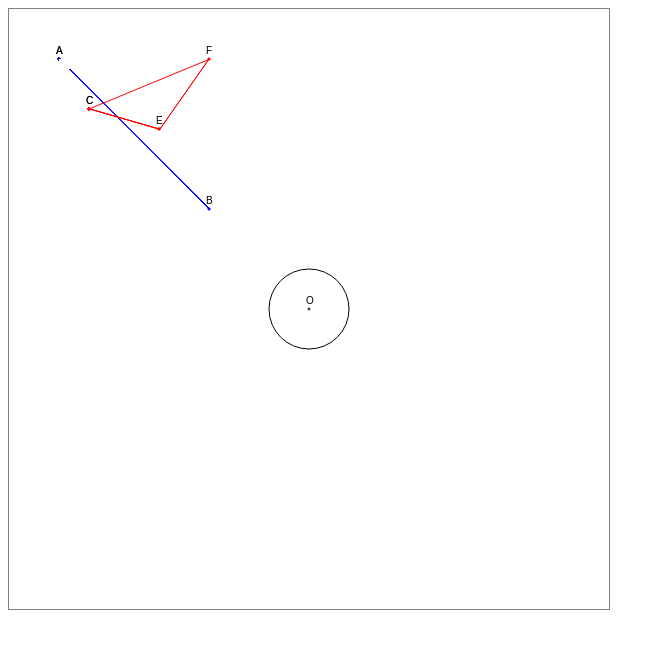
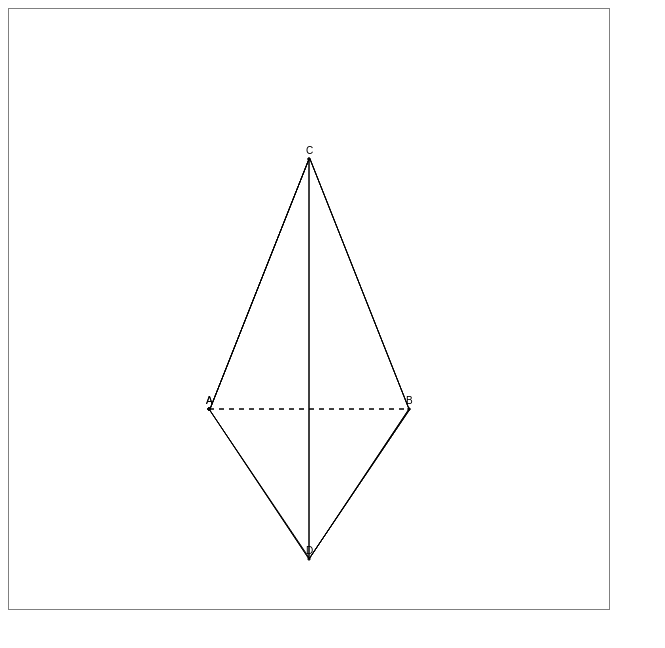
Before and after one commit to ToxaMus/drawer-2, a plain HTML site: page index.html in a window 1280 px wide. Shown: the whole page, without its empty margins (0-665 px from the left). Drawn offline with Linux system fonts and the light colour scheme.

Commit message:
other:: made the tetrahedron

```diff
--- a/index.html
+++ b/index.html
@@ -6,6 +6,7 @@
     <script src="circle.js"></script>
     <script src="point.js"></script>
     <script src="rubber.js"></script>
+    <script src="tetrahedron.js"></script>
 </head>
 
 <body>
@@ -18,23 +19,13 @@
     const context = canvas.getContext("2d");
     const scene = new Scene(context);
 
-    const line = new Shape([new Point('A', 50, 50), new Point('B', 200, 200)]);
-    line.color ='blue';
-
-    const triangle = new Shape([
-        new Point('C', 80, 100),
-        new Point('E', 150, 120),
-        new Point('F', 200, 50)
+    const tetrahedron = new Tetrahedron([
+        new Point('A', 200, 400),
+        new Point('C', 300, 150),
+        new Point('B', 400, 400),
+        new Point('D', 300, 550),
     ]);
-    triangle.color = 'red'
-
-    const circle = new Circle(new Point('O', 300, 300), 40);
-    const rubber = new Rubber([50, 50], 100, 10)
-
-    scene.addShape(line);
-    scene.addShape(triangle);
-    scene.addShape(circle);
-    scene.addShape(rubber)
+    scene.addShape(tetrahedron)
     scene.draw()
 
 </script>
--- a/shape.js
+++ b/shape.js
@@ -19,6 +19,7 @@ class Shape {
     }
 
     draw(ctx) {
+        console.log('DRAW SHAPE')
         ctx.strokeStyle = this._color;
 
         ctx.beginPath();
--- /dev/null
+++ b/tetrahedron.js
@@ -0,0 +1,42 @@
+class Tetrahedron extends Shape {
+    constructor(point) {
+        super(point)
+        this._vertex = point;
+    }
+
+    get vertex() {
+        return this._vertex
+    }
+
+    draw(ctx) {
+        super.draw(ctx);
+
+        const fourthVertex = this._vertex[3];
+        let point;
+
+        for (let i = 0; i < this._vertex.length - 1; i++) {
+            console.log(this._vertex[i])
+            ctx.beginPath();
+
+            point = this._vertex[i];
+
+            ctx.moveTo(fourthVertex.x, fourthVertex.y);
+            ctx.lineTo(point.x, point.y);
+
+            ctx.closePath()
+            ctx.stroke()
+        }
+
+        const firstPoint = this.vertex[0];
+        const secondPoint = this.vertex[2];
+
+        for (let i = 0; i + firstPoint.x < secondPoint.x; i +=10) {
+            ctx.beginPath();
+            ctx.moveTo(i+firstPoint.x, firstPoint.y);
+            ctx.lineTo(i+5+firstPoint.x, firstPoint.y);
+            ctx.closePath();
+            ctx.stroke();
+        }
+    }
+
+}
```
Also changed, not shown: rubber.js (line endings or trailing spaces).
